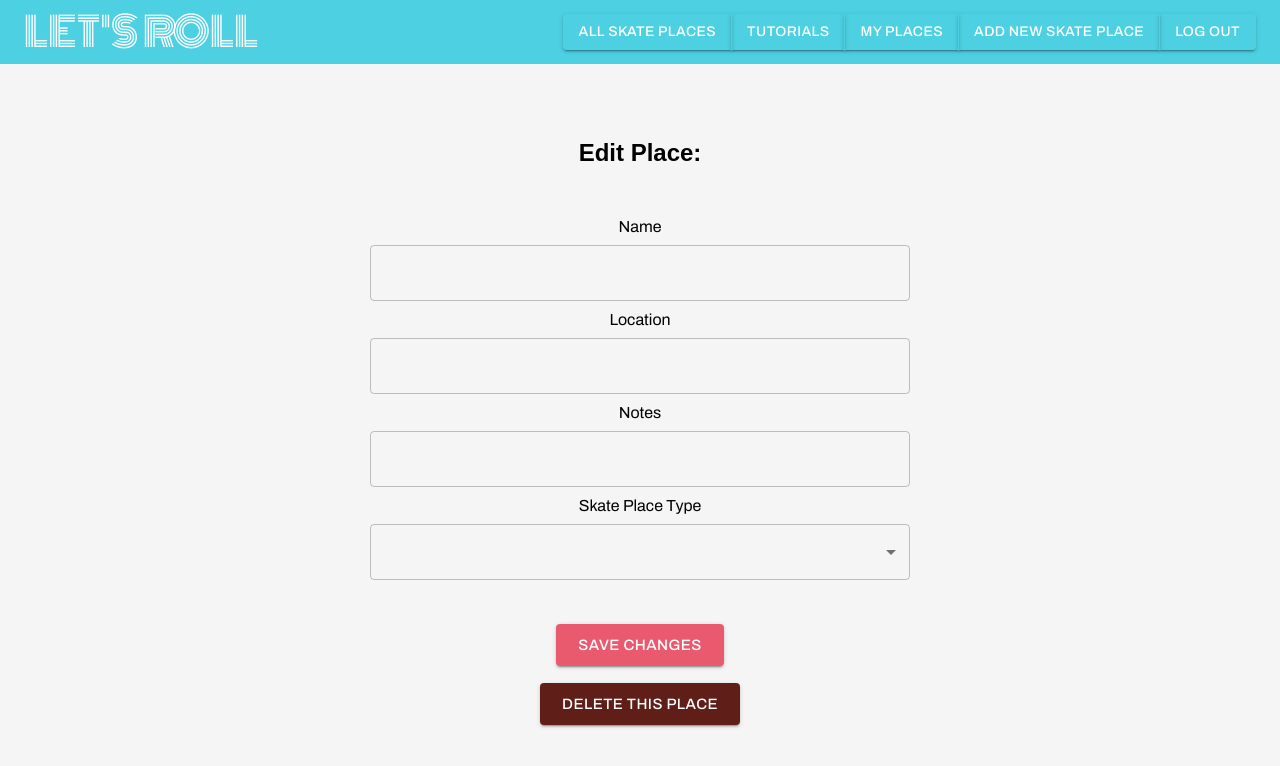
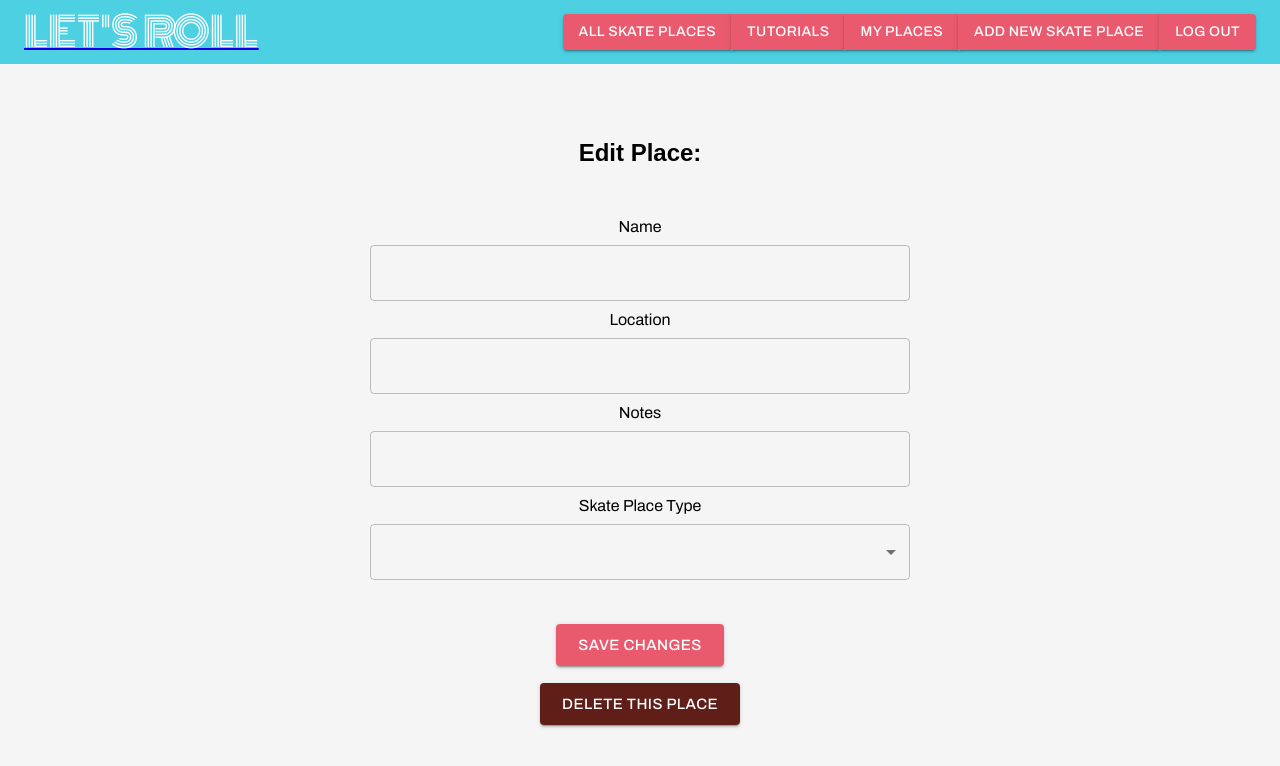
Before and after one commit to jadavianett/Lets-Roll, a React (Create React App) app in the folder client/: page /editplace/1 in a window 1280 px wide. Shown: the top 766 px of the page. Built offline with nearby package versions, Linux system fonts and the light colour scheme; no server answers; sample sign-in values are in the browser's storage; a web font is replaced by a local one.

Commit message:
added transparent logo, drying up app bar

```diff
--- a/client/src/components/AppBar/AppBar.css
+++ b/client/src/components/AppBar/AppBar.css
@@ -3,34 +3,22 @@
 }
 
 #lets-roll-logo {
-  /* border: 2px solid red; */
   font-family: "Monoton", cursive;
-  /* color: #ddd9db; */
   color: white;
   text-decoration: none;
   font-size: 30pt;
-}
-
-#logo-link {
-  text-decoration: none;
 }
 
 .no-link-style {
   text-decoration: none;
 }
 
-#nav-color {
+#navbar-color {
   background-color: #4dd0e1;
-  /* background-color: rgb(111, 195, 243); */
-}
-
-.nav-button {
-  color: white !important;
-  background-color: transparent !important;
-  margin: 10px;
 }
 
 .MuiList-root {
   background-color: #4dd0e1 !important;
   color: white !important;
+  margin: 10px;
 }
--- a/client/src/components/AppBar/GuestAppBar.jsx
+++ b/client/src/components/AppBar/GuestAppBar.jsx
@@ -44,10 +44,10 @@ function GuestAppBar(props) {
 
   return (
     <div className={classes.root}>
-      <AppBar position="static" id="nav-color">
+      <AppBar position="static" id="navbar-color">
         <Toolbar>
           <Typography variant="h6" className={classes.title}>
-            <Link to="/allplaces" id="logo-link">
+            <Link to="/allplaces" className="no-link-style">
               <span id="lets-roll-logo">LET'S ROLL</span>
             </Link>
           </Typography>
@@ -97,23 +97,23 @@ function GuestAppBar(props) {
             ) : (
               <>
                 <ButtonGroup>
-                  <Button variant="contained" className="nav-button">
+                  <Button variant="contained">
                     <Link to="/allplaces" className="no-link-style">
                       ALL SKATE PLACES
                     </Link>
                   </Button>
 
-                  <Button variant="contained" className="nav-button">
+                  <Button variant="contained">
                     <Link to="/tutorials" className="no-link-style">
                       TUTORIALS
                     </Link>
                   </Button>
-                  <Button variant="contained" className="nav-button">
+                  <Button variant="contained">
                     <Link to="/signup" className="no-link-style">
                       SIGN UP
                     </Link>
                   </Button>
-                  <Button variant="contained" className="nav-button">
+                  <Button variant="contained">
                     <Link to="/login" className="no-link-style">
                       LOG IN
                     </Link>
--- a/client/src/components/AppBar/UserAppBar.jsx
+++ b/client/src/components/AppBar/UserAppBar.jsx
@@ -44,7 +44,7 @@ function UserAppBar(props) {
 
   return (
     <div className={classes.root}>
-      <AppBar position="static" id="nav-color">
+      <AppBar position="static" id="navbar-color">
         <Toolbar>
           <Typography variant="h6" className={classes.title}>
             <Link to="/userdashboard" id="logo-link">
@@ -99,27 +99,27 @@ function UserAppBar(props) {
             ) : (
               <>
                 <ButtonGroup>
-                  <Button variant="contained" className="nav-button">
+                  <Button variant="contained">
                     <Link to="/allplaces" className="no-link-style">
                       All Skate Places
                     </Link>
                   </Button>
-                  <Button variant="contained" className="nav-button">
+                  <Button variant="contained">
                     <Link to="/tutorials" className="no-link-style">
                       Tutorials
                     </Link>
                   </Button>
-                  <Button variant="contained" className="nav-button">
+                  <Button variant="contained">
                     <Link to="/myplaces" className="no-link-style">
                       My Places
                     </Link>
                   </Button>
-                  <Button variant="contained" className="nav-button">
+                  <Button variant="contained">
                     <Link to="/addnewplace" className="no-link-style">
                       Add new skate place
                     </Link>
                   </Button>
-                  <Button variant="contained" className="nav-button">
+                  <Button variant="contained">
                     <Link to="/logout" className="no-link-style">
                       Log Out
                     </Link>
```
Also changed, not shown: client/public/index.html (+3 -5 lines), client/public/logo-transparent.png (added), client/public/robots.txt (deleted).
